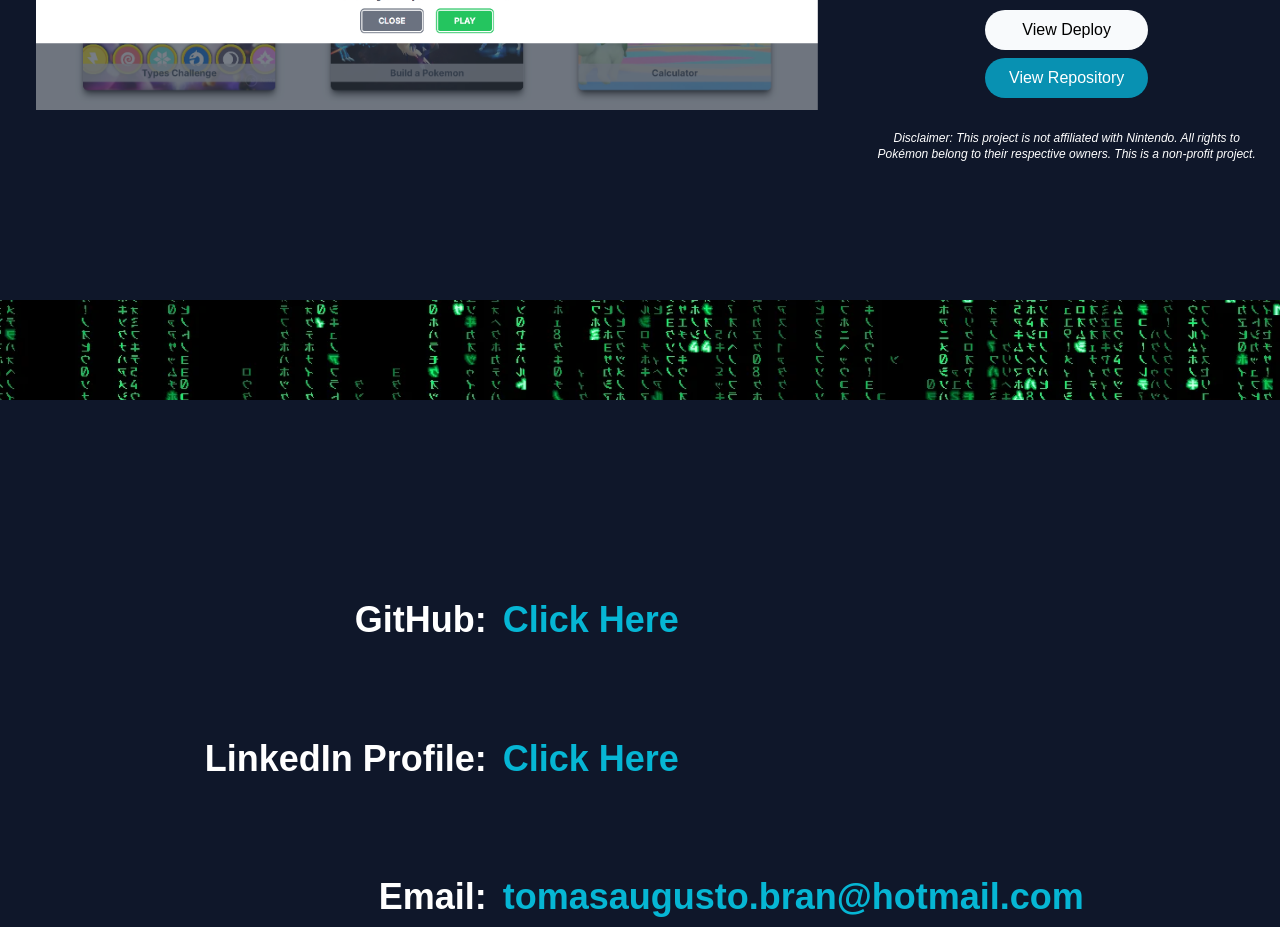
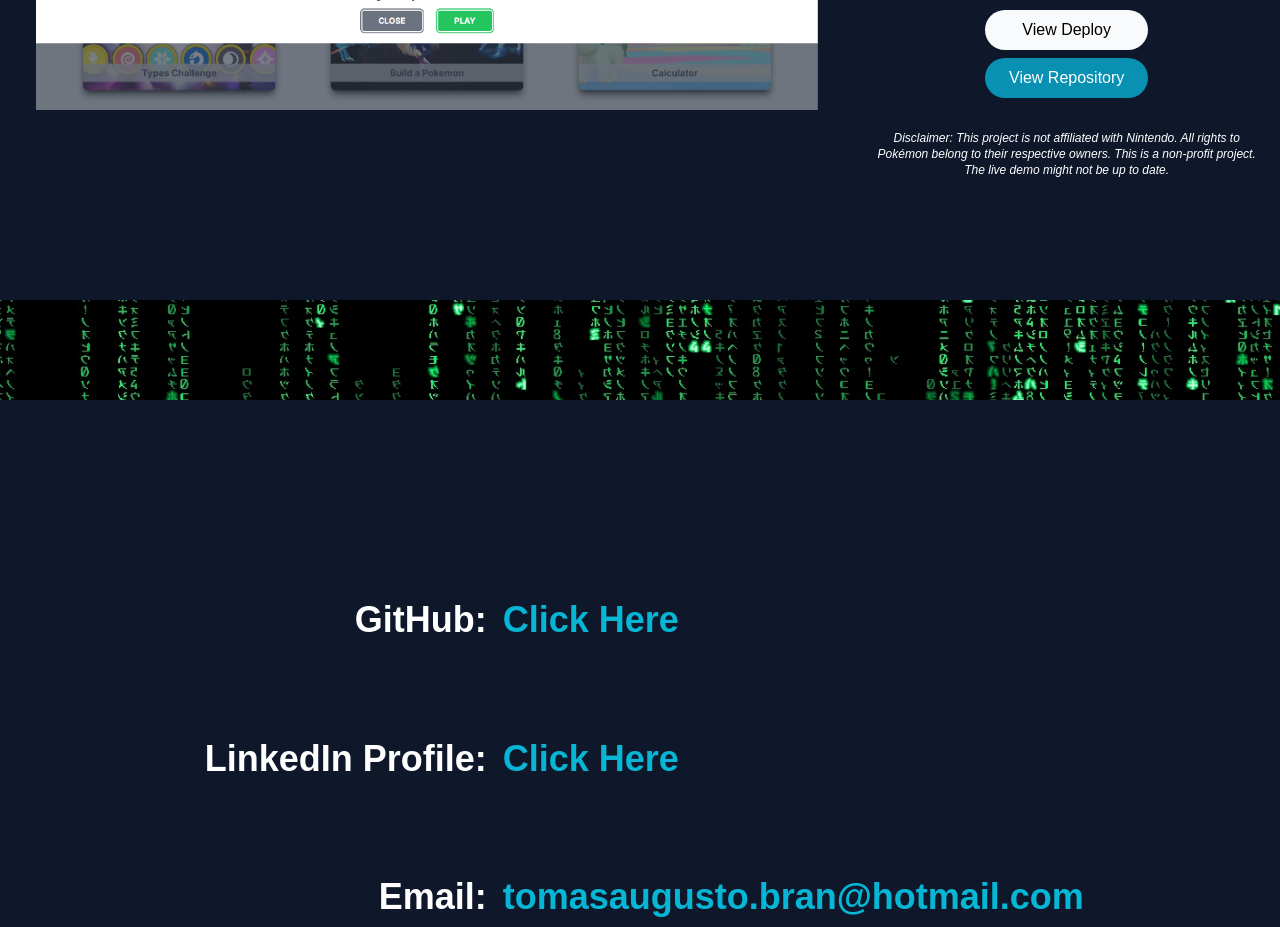
Before and after one commit to TomasBran/Portfolio, a Next.js app: page / in a window 1280 px wide. Shown: the part 2300-3227 px from the top of the page. Built offline with nearby package versions, Linux system fonts and the light colour scheme.

Commit message:
disclaimer update

```diff
--- a/src/app/data/projects.js
+++ b/src/app/data/projects.js
@@ -16,7 +16,7 @@ export const projects = [
 		project_description:
 			'Pokémon Portal is an engaging platform where you can discover exciting games and useful tools to have fun and learn more about Pokémon.',
 		disclaimer:
-			'This project is not affiliated with Nintendo. All rights to Pokémon belong to their respective owners. This is a non-profit project.',
+			'This project is not affiliated with Nintendo. All rights to Pokémon belong to their respective owners. This is a non-profit project. The live demo might not be up to date.',
 	},
 	{
 		project_name: 'Notes App',
```
